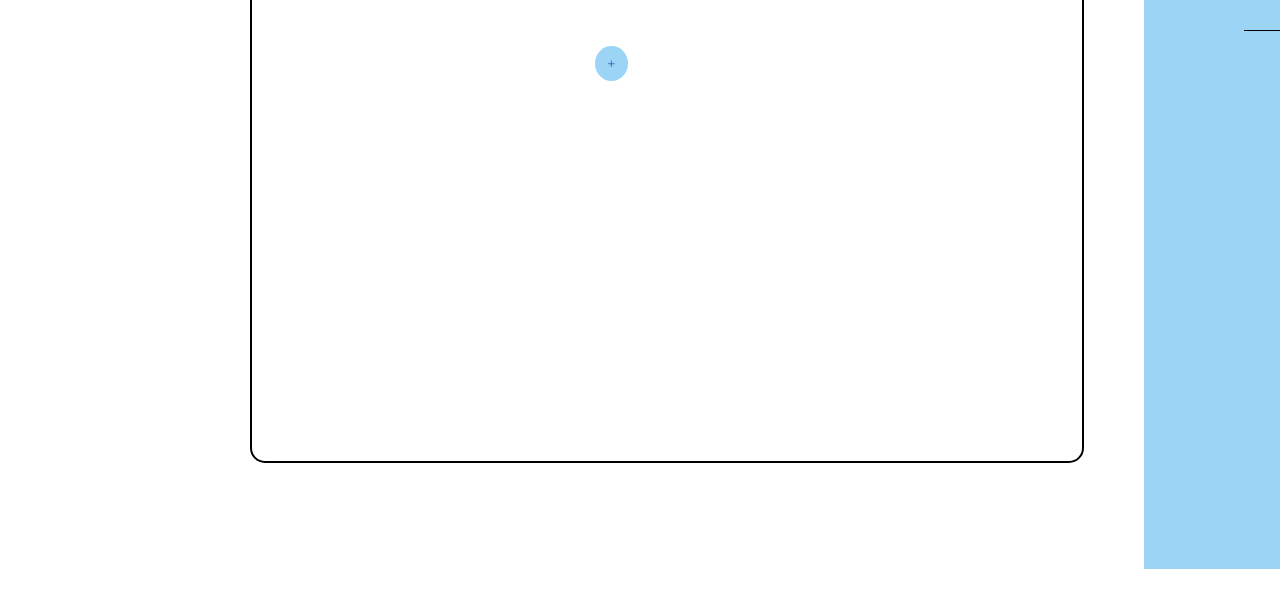
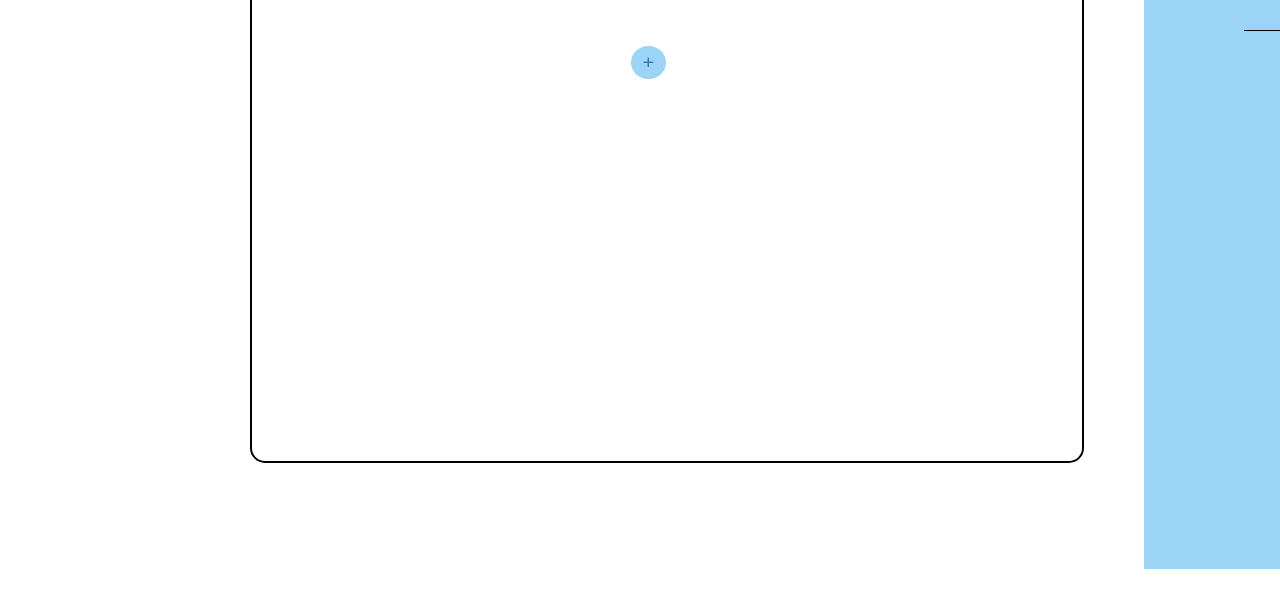
Before and after one commit to cse110-sp21-group24/cse110-sp21-group24, a website: page public/collection.html in a window 1280 px wide. Shown: the part 193-800 px from the top of the page. Drawn offline with nearby package versions, Linux system fonts and the light colour scheme; a web font is replaced by a local one.

Commit message:
change add button size

```diff
--- a/public/css/calendar.css
+++ b/public/css/calendar.css
@@ -157,12 +157,13 @@ html {
   border-radius: 50%;
   text-decoration: none;
   display: inline-block;
-  padding: 8px 12px;
+  font-size: 22px;
+  padding: 3px 11px;
   background-color: var(--second-color);
   color: var(--fourth-color);
   border: var(--fourth-color);
   position: relative;
-  margin-left: 40%;
+  margin-left: 42%;
 }
 
 .entry{
--- a/public/css/collections.css
+++ b/public/css/collections.css
@@ -107,12 +107,13 @@
   border-radius: 50%;
   text-decoration: none;
   display: inline-block;
-  padding: 8px 12px;
+  font-size: 22px;
+  padding: 3px 11px;
   background-color: var(--second-color);
   color: var(--fourth-color);
   border: var(--fourth-color);
   position: relative;
-  margin-left: 40%;
+  margin-left: 45%;
 }
 
 .entry{
--- a/public/css/futureLog.css
+++ b/public/css/futureLog.css
@@ -165,12 +165,13 @@ h2 {
   border-radius: 50%;
   text-decoration: none;
   display: inline-block;
-  padding: 8px 12px;
+  font-size: 22px;
+  padding: 3px 11px;
   background-color: white;
   color: var(--fourth-color);
   border: var(--fourth-color);
   position: relative;
-  margin-left: 40%;
+  margin-left: 42%;
 }
 
 .column ul{
```
